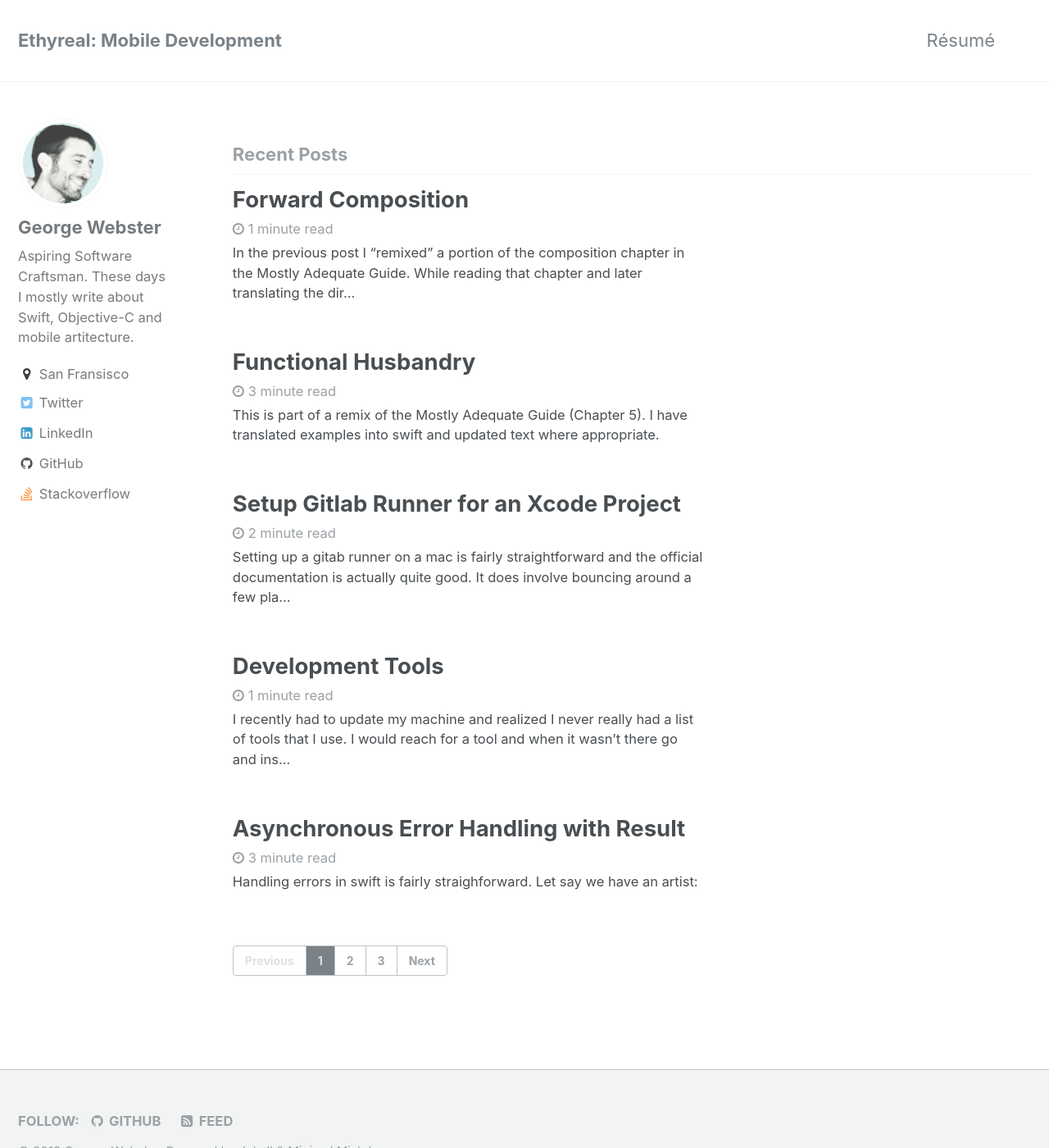
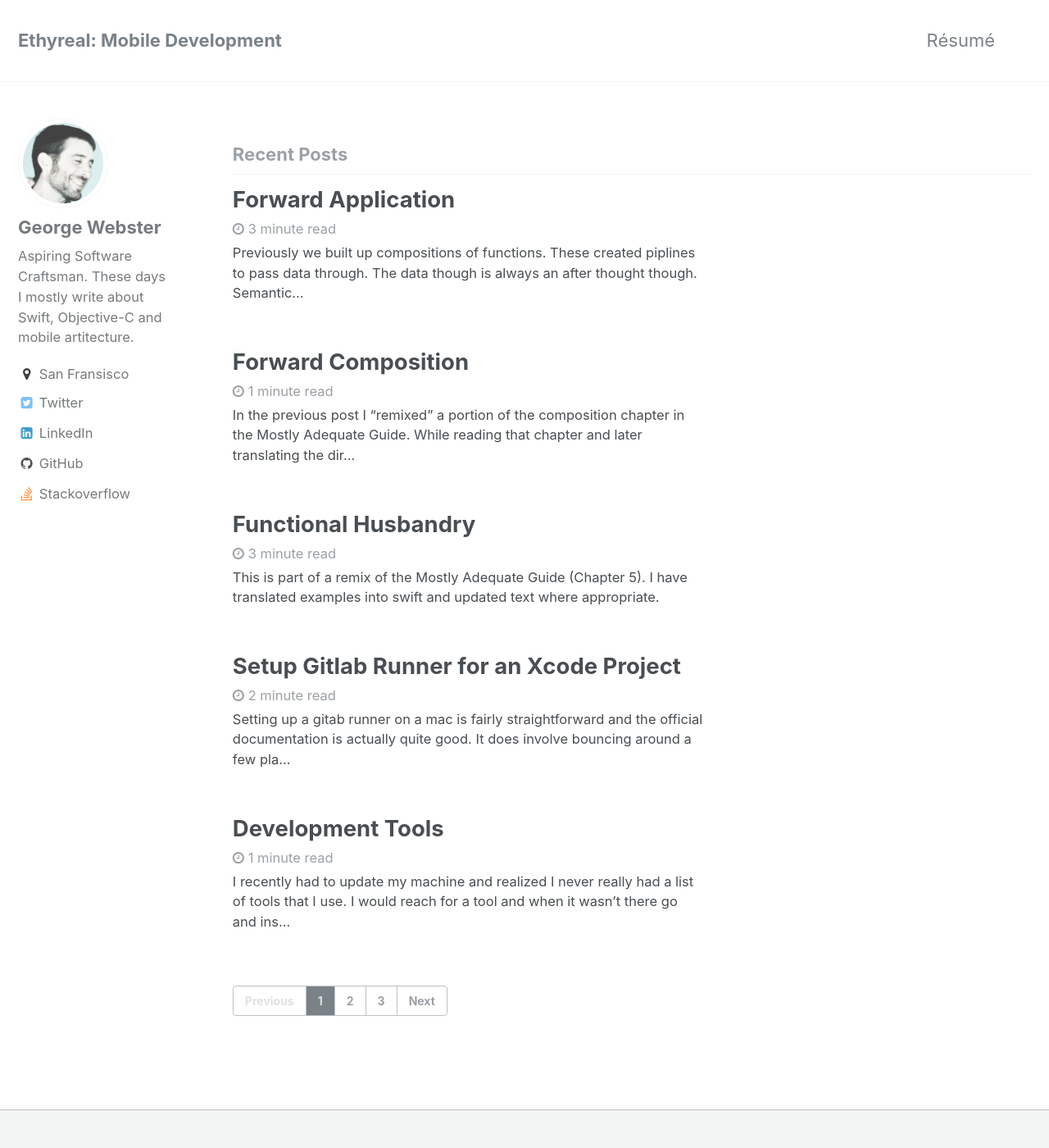
Before and after one commit to ethyreal/ethyreal.com, a Jekyll site: the page built from index.html, in a window 1280 px wide and 1400 px high. Shown: the whole window at 82% size. Built offline with Jekyll 4.4.1, drawn with Linux system fonts in a browser that asks for light colours; the list of posts is cut into pages by our own code; part of the change alters nothing that is shown.

Commit message:
published forward application post

````diff
--- a/_drafts/2019-02-15-forward-application.md
+++ b/_posts/2019-02-15-forward-application.md
@@ -111,3 +111,42 @@ moves |> reverse
         >>> toUpperCase
         >>> exclaim
 ```
+
+Now you might be wondinging how different this `apply` (`|>`) function is from `compose` (`>>>`)?  On the surface they are very similar, apply puts a function's argument in front where as compose calles one function with the result of another:
+
+```swift
+public func |> <A, B>(a: A, f: (A) -> B) -> B {
+    return f(a)
+}
+```
+Vs:
+
+```swift
+func >>> <A, B, C>(_ f: @escaping (A) -> B, _ g: @escaping (B) -> C) -> (A) -> C {
+    return { x in g(f(x)) }
+}
+```
+
+In some cases (like our example) you could easily replace one with the other:
+
+```swift
+["jumpkick", "roundhouse", "uppercut"]
+    |> reverse
+    |> head
+    |> toUpperCase
+    |> exclaim
+// "UPPERCUT!"
+
+// same result as:
+
+["jumpkick", "roundhouse", "uppercut"]
+    |> reverse
+    >>> head
+    >>> toUpperCase
+    >>> exclaim
+// "UPPERCUT!"
+```
+
+In this use case I personally find the piped version easier to read than the composed. For inline logic or one offs this is great, easy to visualize. This doesn't mean compose doesn't have its uses too. Being able to form new functions, save them, pass them around is an incredibly powerful thing.
+
+> Working code can be found in the Chapter 5 page of the [Mostly Adequate Swift Playground](https://github.com/ethyreal/mostly-adequate-guide-swift)
````
